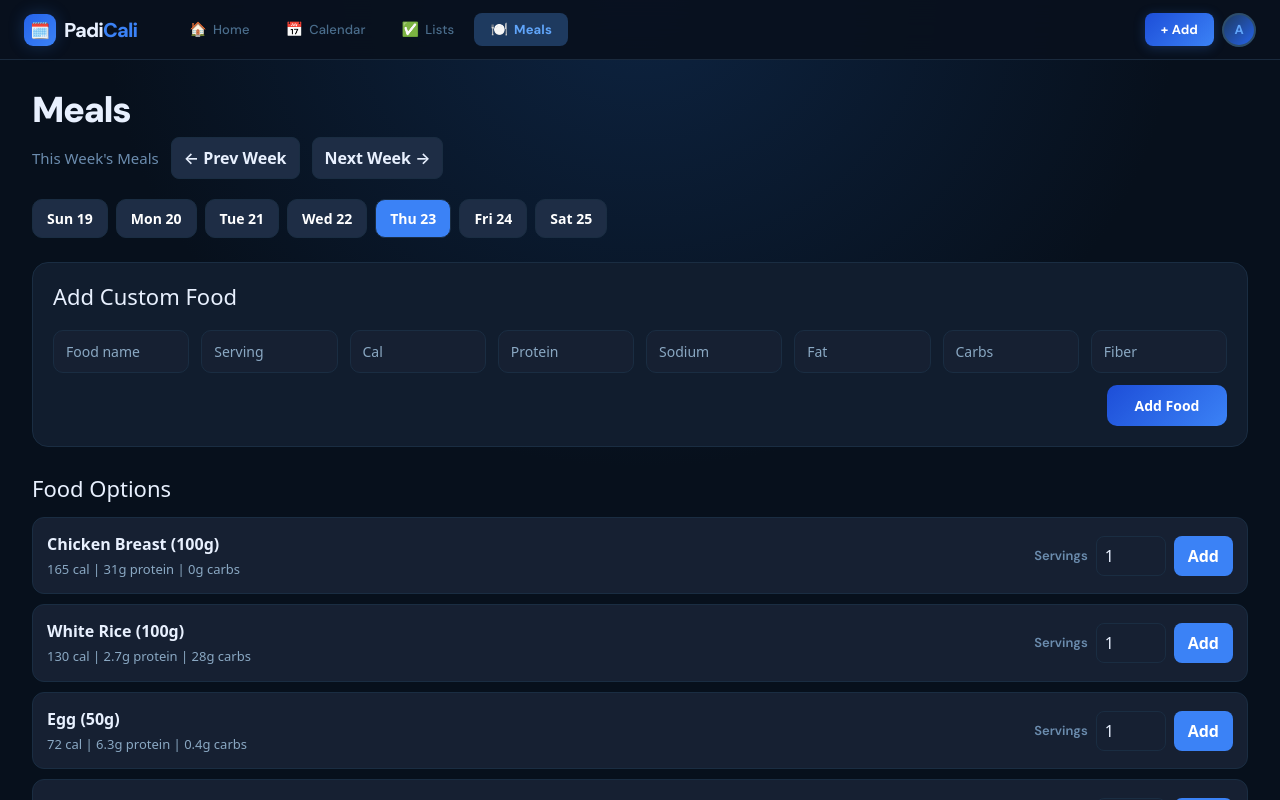
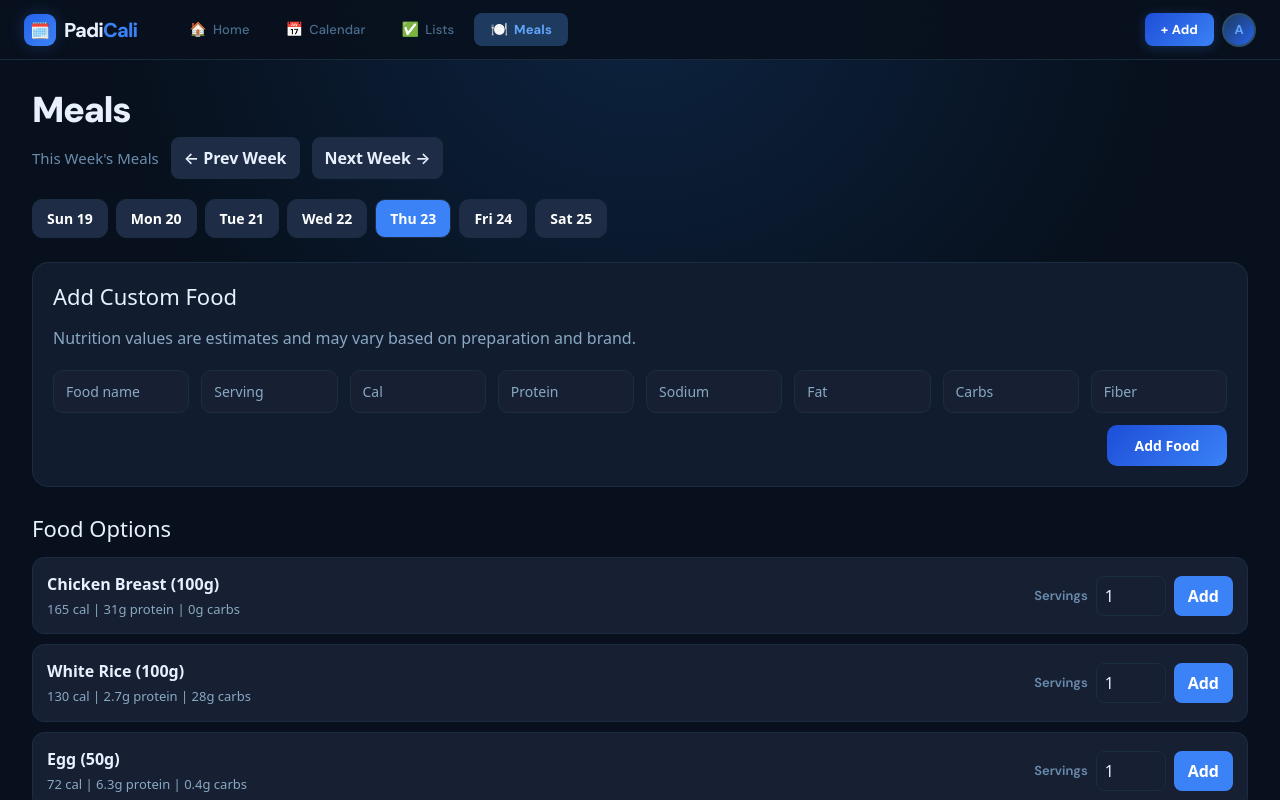
Before and after one commit to CS571-S26/p21, a React (Vite) app: page /#/meals in a window 1280 px wide. Shown: the top 800 px of the page. Built offline with nearby package versions, Linux system fonts and the light colour scheme.

Commit message:
Add nutrition disclaimer

```diff
--- a/src/pages/MealsPage.jsx
+++ b/src/pages/MealsPage.jsx
@@ -318,7 +318,10 @@ export default function MealsPage() {
           marginBottom: 28,
         }}
       >
-        <h3 style={{ marginTop: 0, marginBottom: 16, fontSize: 22 }}>Add Custom Food</h3>
+        <h2 style={{ marginTop: 0, marginBottom: 16, fontSize: 22 }}>Add Custom Food</h2>
+          <p style = {{color: "#8aa8c3", fontsize: 13, marginBottom: 16 }}>
+            Nutrition values are estimates and may vary based on preparation and brand.
+          </p>
 
         <div
           style={{
```
